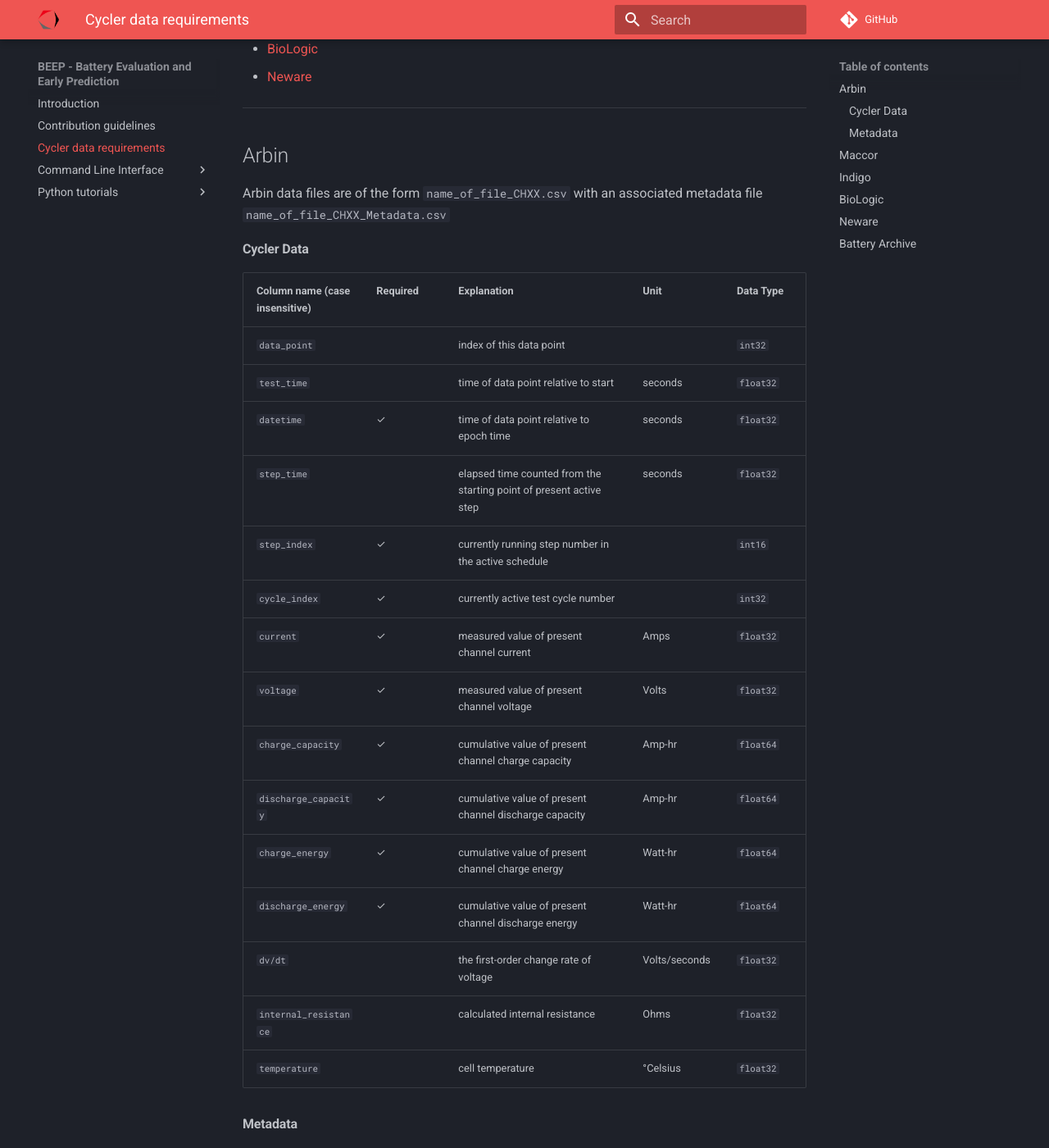
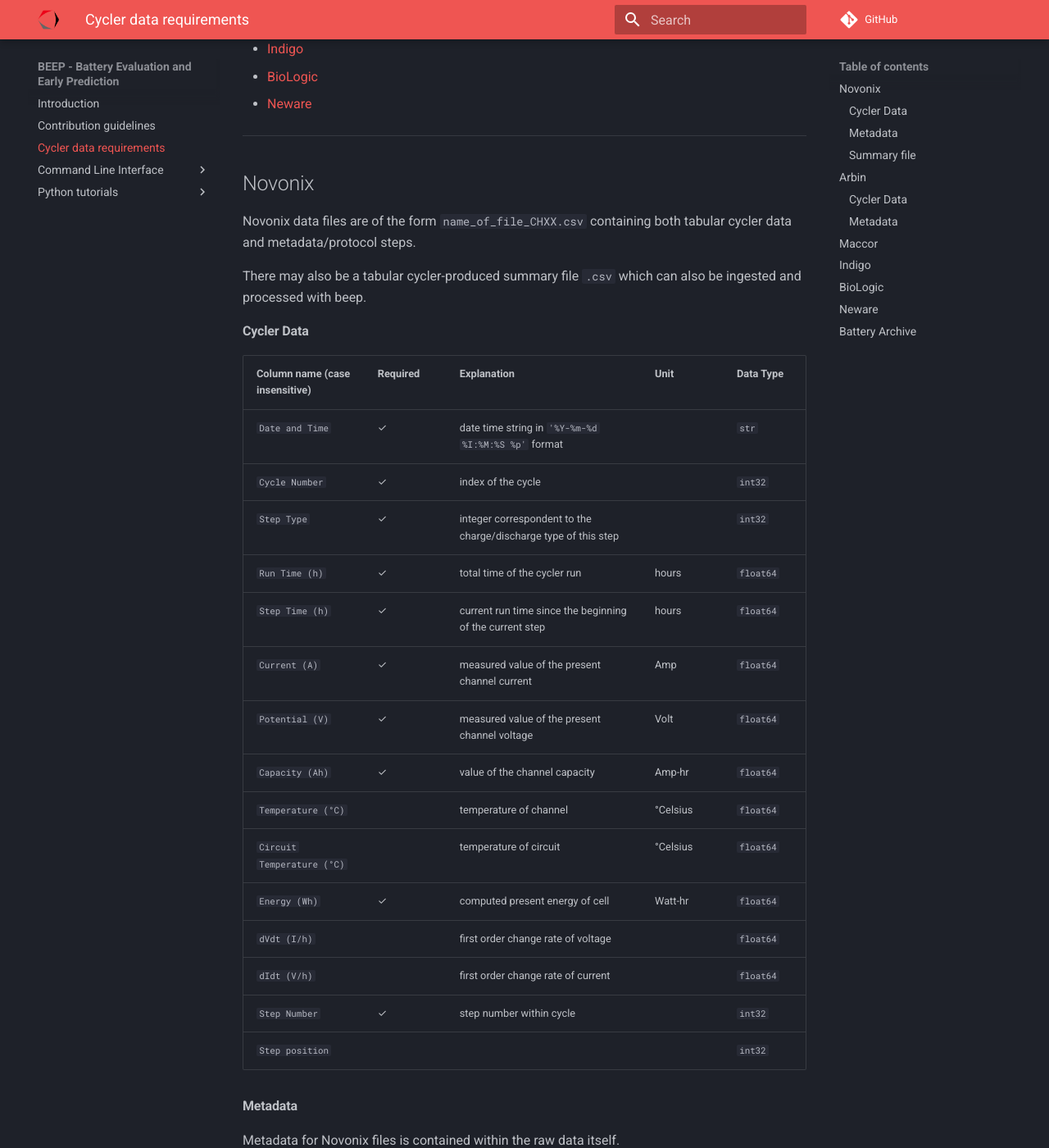
Before and after one commit to TRI-AMDD/beep, an MkDocs documentation site: the page built from docs_src/data.md, in a window 1280 px wide and 1400 px high, scrolled down 326 px. Shown: the whole window at 82% size. Built offline with MkDocs 1.6.1 and Material for MkDocs 9.7.7, drawn with Linux system fonts in a browser that asks for light colours; comment, search, counter and statistics services are not loaded; some of the changed text lies outside the part shown.

Commit message:
add novonix to docs

```diff
--- a/docs_src/data.md
+++ b/docs_src/data.md
@@ -4,6 +4,7 @@
 battery cyclers. The following column headers marked "required" are required for downstream processing of each
 cycler. BEEP currently supports five brands of battery cyclers:
 
+- [Novonix](#novonix)
 - [Arbin](#arbin)
 - [Maccor](#maccor)
 - [Indigo](#indigo)
@@ -12,6 +13,58 @@
 
 
 ---
+
+
+## Novonix
+
+Novonix data files are of the form `name_of_file_CHXX.csv` containing both tabular cycler data and metadata/protocol steps.
+
+There may also be a tabular cycler-produced summary file `.csv` which can also be ingested and processed with beep.
+
+#### Cycler Data
+
+| Column name (case insensitive) | Required |   Explanation  | Unit |  Data Type |
+|-------------|----------|-------------|------|------------|
+| `Date and Time` | ✓ | date time string in `'%Y-%m-%d %I:%M:%S %p'` format |   |  `str` |
+| `Cycle Number` |  ✓ | index of the cycle |  | `int32` |
+| `Step Type` | ✓  |  integer correspondent to the charge/discharge type of this step |  | `int32` |
+| `Run Time (h)` | ✓ | total time of the cycler run | hours | `float64` |   |
+| `Step Time (h)` | ✓  |  current run time since the beginning of the current step |  hours | `float64` |
+| `Current (A)` | ✓ | measured value of the present channel current |  Amp | `float64` |
+| `Potential (V)` |  ✓ | measured value of the present channel voltage | Volt | `float64` |
+| `Capacity (Ah)` | ✓  | value of the channel capacity | Amp-hr | `float64` |
+| `Temperature (°C)` |   | temperature of channel | °Celsius| `float64` |
+| `Circuit Temperature (°C)` |   | temperature of circuit | °Celsius | `float64` |
+| `Energy (Wh)` | ✓ |  computed present energy of cell  | Watt-hr | `float64` |
+| `dVdt (I/h)` |   | first order change rate of voltage |  | `float64`  |
+| `dIdt (V/h)` |   | first order change rate of current |  | `float64` |
+| `Step Number` |  ✓ | step number within cycle |   |  `int32` |
+| `Step position` |   |     |   | `int32` |
+
+
+#### Metadata
+
+Metadata for Novonix files is contained within the raw data itself.
+
+
+| Field name | Required |
+|------------|-------------|
+| `Channel` |  |
+| `Cell` |  |
+| `Serial Number` |  |
+| `Description`|   |
+| `Protocol` |   |
+| `Mass (g)` |   |
+| `Capacity (Ah)` |   |
+| `Area (cm2)` |   |
+| `DC Offset Voltage (V)` |   |
+| `Started` |   |
+| `Version` |   |
+
+
+#### Summary file
+
+The summary file is a csv with one row corresponding to the summary of one cycle. No particular column names are required for ingestion.
 
 ## Arbin
 
```
Also changed, not shown: docs_src/index.md (+1 -0 lines).
